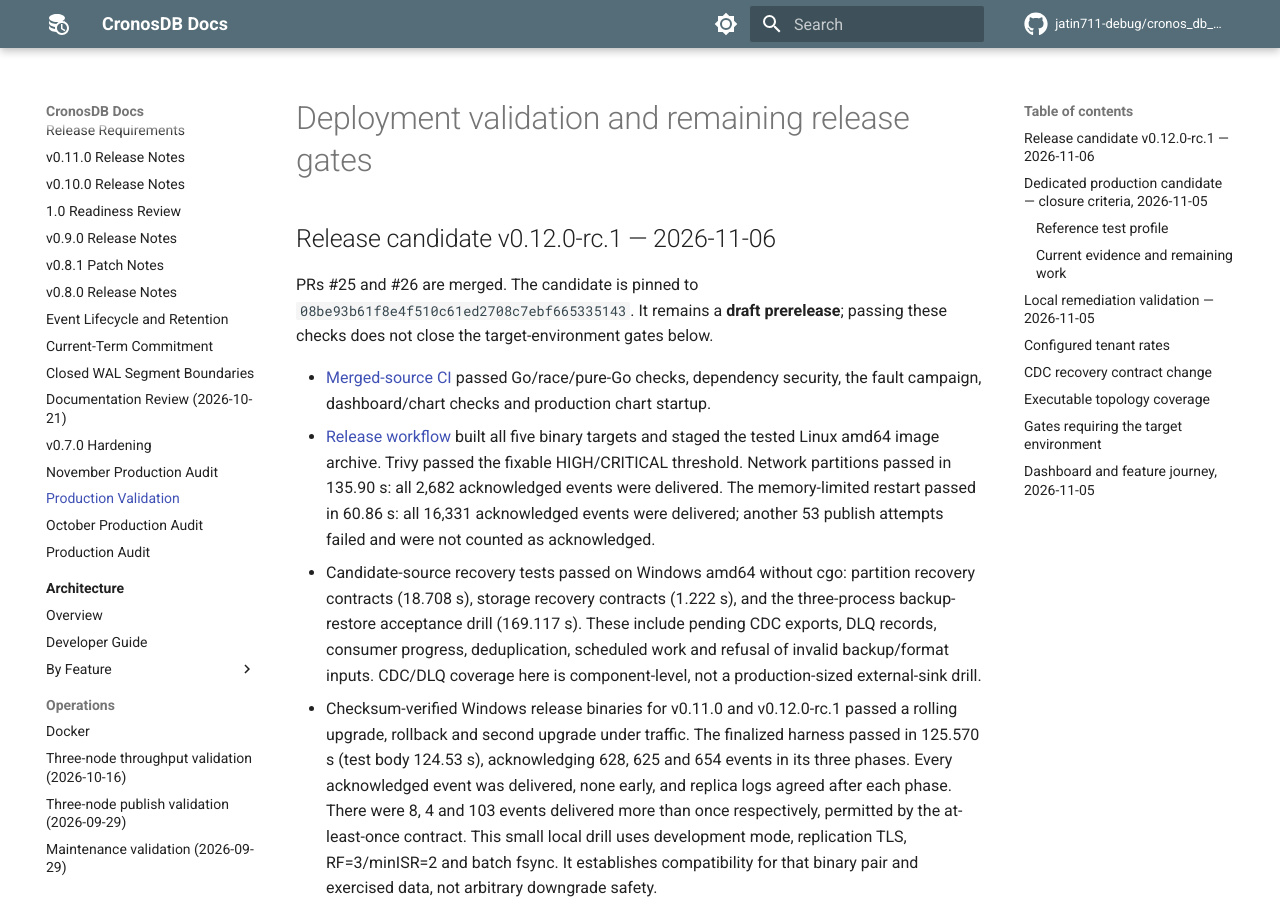
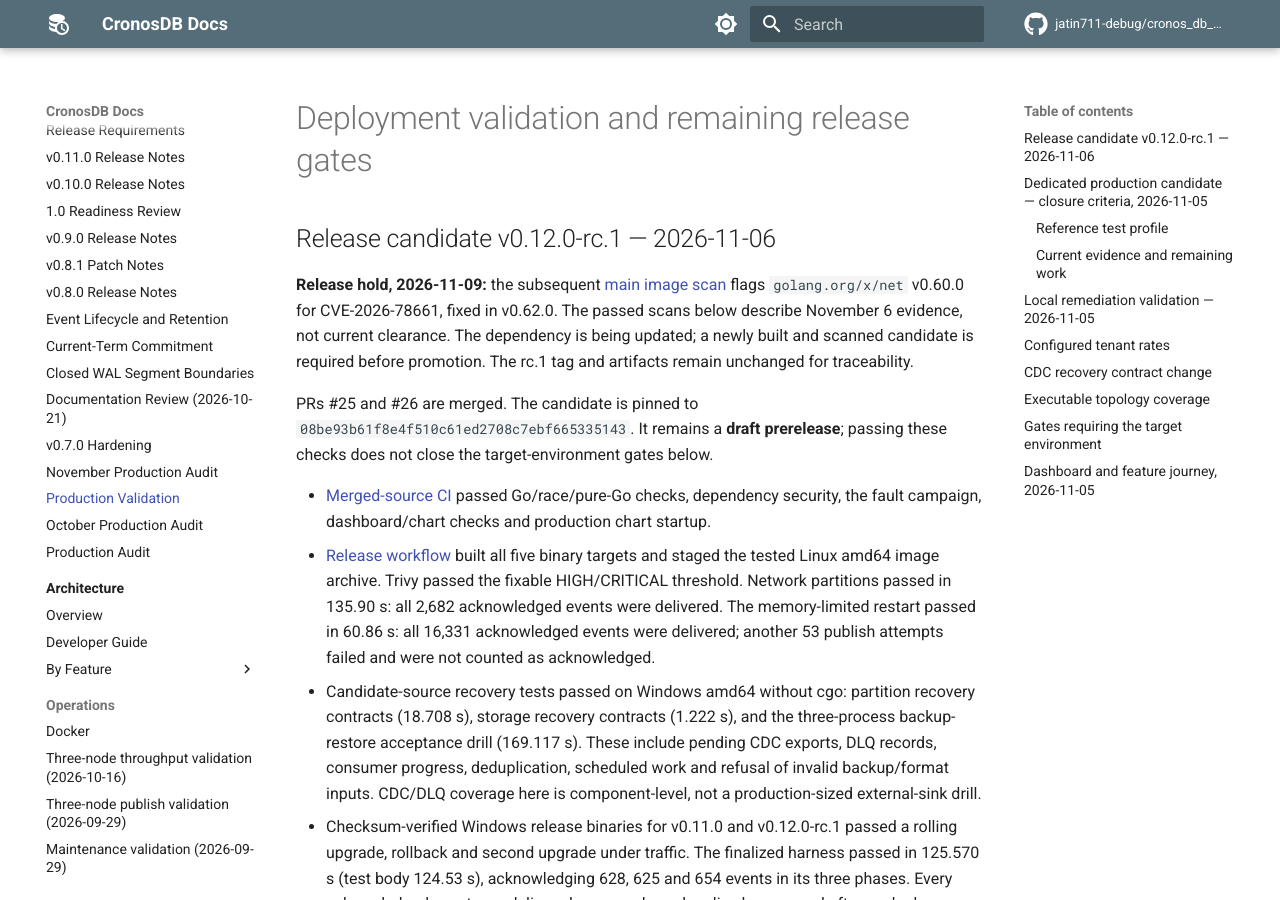
Before and after one commit to jatin711-debug/cronos_db_golang, an MkDocs documentation site: the page built from docs/PRODUCTION_VALIDATION.md, in a window 1280 px wide and 900 px high. Built offline with MkDocs 1.6.1 and Material for MkDocs 9.7.7, drawn with Linux system fonts in a browser that asks for light colours; comment, search, counter and statistics services are not loaded.

Commit message:
fix(deps): update x/net for release image security

```diff
--- a/docs/PRODUCTION_VALIDATION.md
+++ b/docs/PRODUCTION_VALIDATION.md
@@ -1,6 +1,13 @@
 # Deployment validation and remaining release gates
 
 ## Release candidate v0.12.0-rc.1 — 2026-11-06
+
+**Release hold, 2026-11-09:** the subsequent
+[main image scan](https://github.com/jatin711-debug/cronos_db_golang/actions/runs/42603851217)
+flags `golang.org/x/net` v0.60.0 for CVE-2026-78661, fixed in v0.62.0.
+The passed scans below describe November 6 evidence, not current clearance.
+The dependency is being updated; a newly built and scanned candidate is required
+before promotion. The rc.1 tag and artifacts remain unchanged for traceability.
 
 PRs #25 and #26 are merged. The candidate is pinned to
 `08be93b61f8e4f510c61ed2708c7ebf665335143`. It remains a **draft prerelease**;
```
Also changed, not shown: 2 other files.
